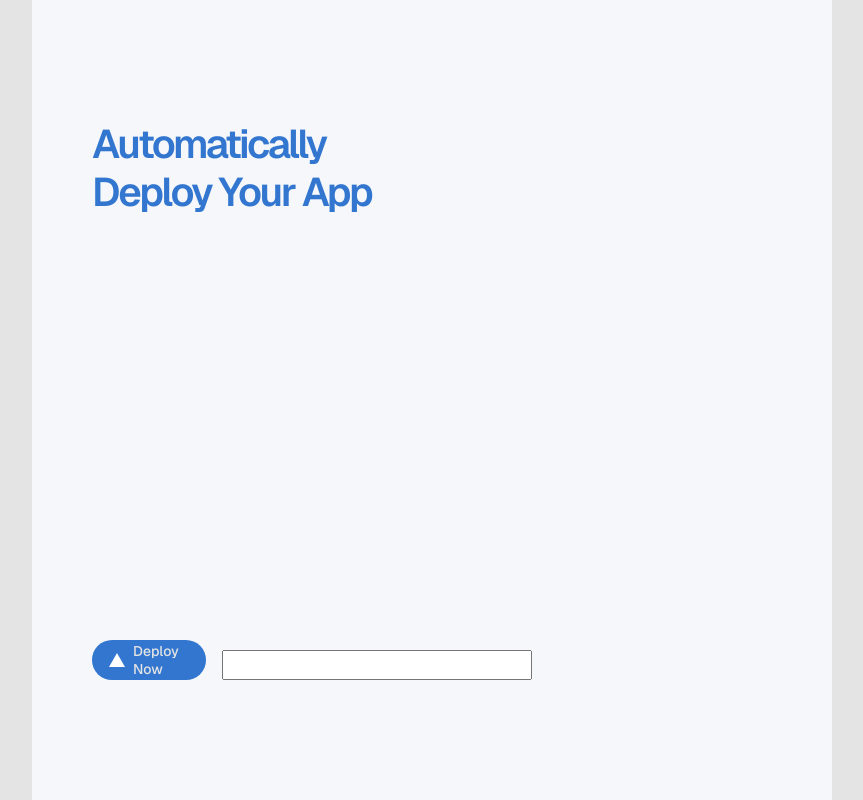
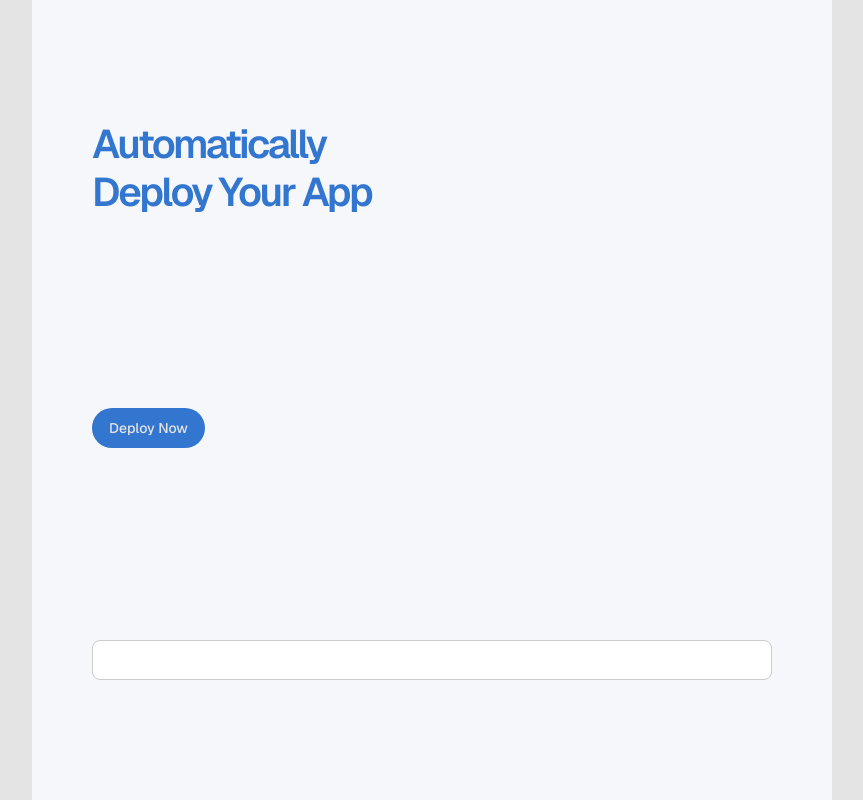
Before and after one commit to Krishna-LogicValley/web-app-deploy, a Next.js app: page / in a window 1280 px wide. Shown: the whole page, without its empty margins (208-1071 px from the left). Built offline with nearby package versions, Linux system fonts and the light colour scheme.

Commit message:
Update textbox styles

```diff
--- a/src/app/page.tsx
+++ b/src/app/page.tsx
@@ -28,17 +28,24 @@ export default function Home() {
         </div>
         <div className={styles.ctas}>
           <a className={styles.primary} onClick={deploy}>
-            <Image
-              className={styles.logo}
-              src="/vercel.svg"
-              alt="Vercel logomark"
-              width={16}
-              height={16}
-            />
             Deploy Now
           </a>
-          <input value={url} readOnly style={{ width: 400, marginTop: 10 }} />
         </div>
+        <input
+          value={url}
+          readOnly
+          style={{
+            width: "100%",
+            height: 40,
+            paddingLeft: "1rem",
+            borderRadius: 8,
+            outline: "none",
+            border: "1px solid #ccc",
+            color: "#000",
+            fontWeight: 600,
+            letterSpacing: 0.5,
+          }}
+        />
       </main>
     </div>
   );
```
